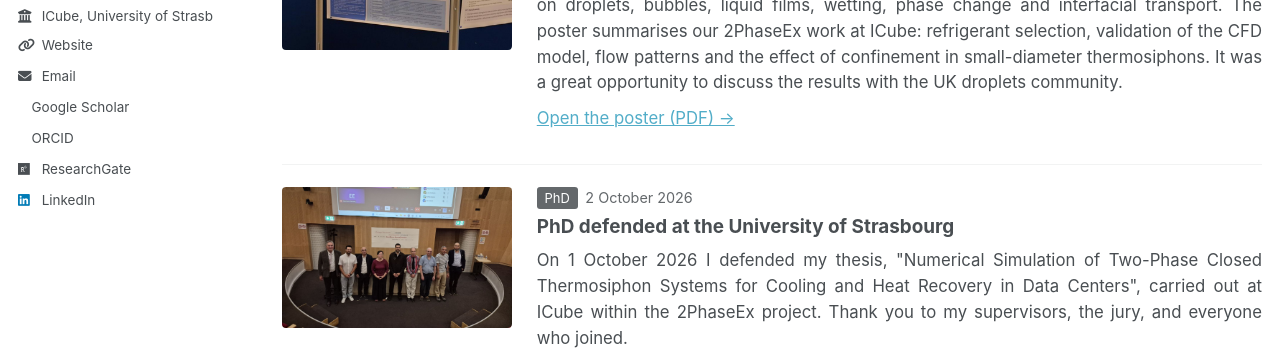
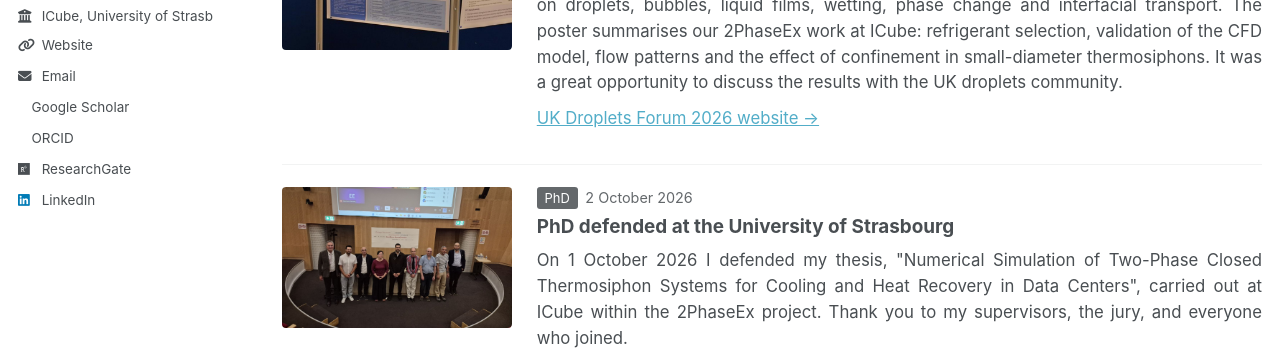
Before and after one commit to Ahmed-G-Rahma/Ahmed-G-Rahma.github.io, a Jekyll site: the page built from _pages/news.html, in a window 1280 px wide and 900 px high. Shown: the part 419-769 px from the top of the window. Built offline with Jekyll 4.4.1, drawn with Linux system fonts in a browser that asks for light colours; a script bundle is joined from its source files by our own code; a style sheet for code colours, icons or effects is not loaded.

Commit message:
Update news.yml

```diff
--- a/_data/news.yml
+++ b/_data/news.yml
@@ -4,8 +4,8 @@
   title: "Poster presentation at the UK Droplets Forum 2026"
   text: "I presented our poster, \"Numerical Simulation of Two-Phase Closed Thermosiphon Systems for Cooling and Heat Recovery in Data Centers\", at the UK Droplets Forum 2026 (Interfacial Transport and Thermal Processes), held on 29 October 2026 at the Dyson Institute of Engineering and Technology. The forum brought together researchers working on droplets, bubbles, liquid films, wetting, phase change and interfacial transport. The poster summarises our 2PhaseEx work at ICube: refrigerant selection, validation of the CFD model, flow patterns and the effect of confinement in small-diameter thermosiphons. It was a great opportunity to discuss the results with the UK droplets community."
   image: /images/WhatsA56554545.jpeg
-  url: /images/Rahma_Poster_UK-Droplets-Forum-2026.pdf
-  label: "Open the poster (PDF)"
+  url: https://www.dysoninstitute.ac.uk/research/events/uk-droplets-forum-2026/
+  label: "UK Droplets Forum 2026 website"
 
 - date: 2026-10-02
   tag: PhD
```
